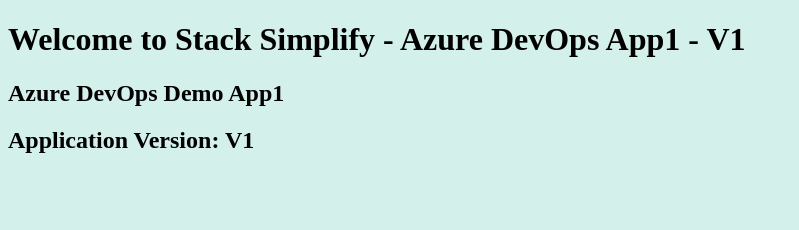
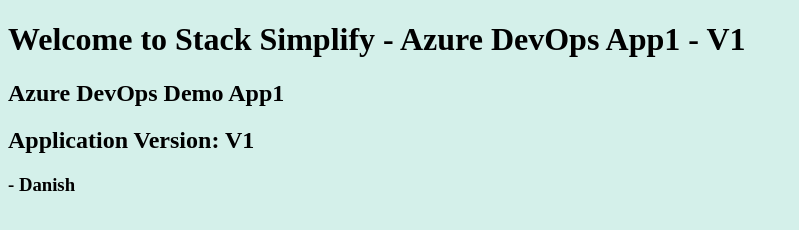
Before and after one commit to MFasiuddinAP/azure-devops-github-acr-aks-app1, a plain HTML site: page index.html in a window 1280 px wide. Shown: the whole page, without its empty margins (0-799 px from the left). Drawn offline with Linux system fonts and the light colour scheme.

Commit message:
V2 Commit for index.html

```diff
--- a/index.html
+++ b/index.html
@@ -4,5 +4,6 @@
       <h1>Welcome to Stack Simplify - Azure DevOps App1 - V1</h1>
       <h2>Azure DevOps Demo App1</h2>
       <h2>Application Version: V1</h2>
+      <h3> - Danish </h3>
    </body>
 </html>
```
